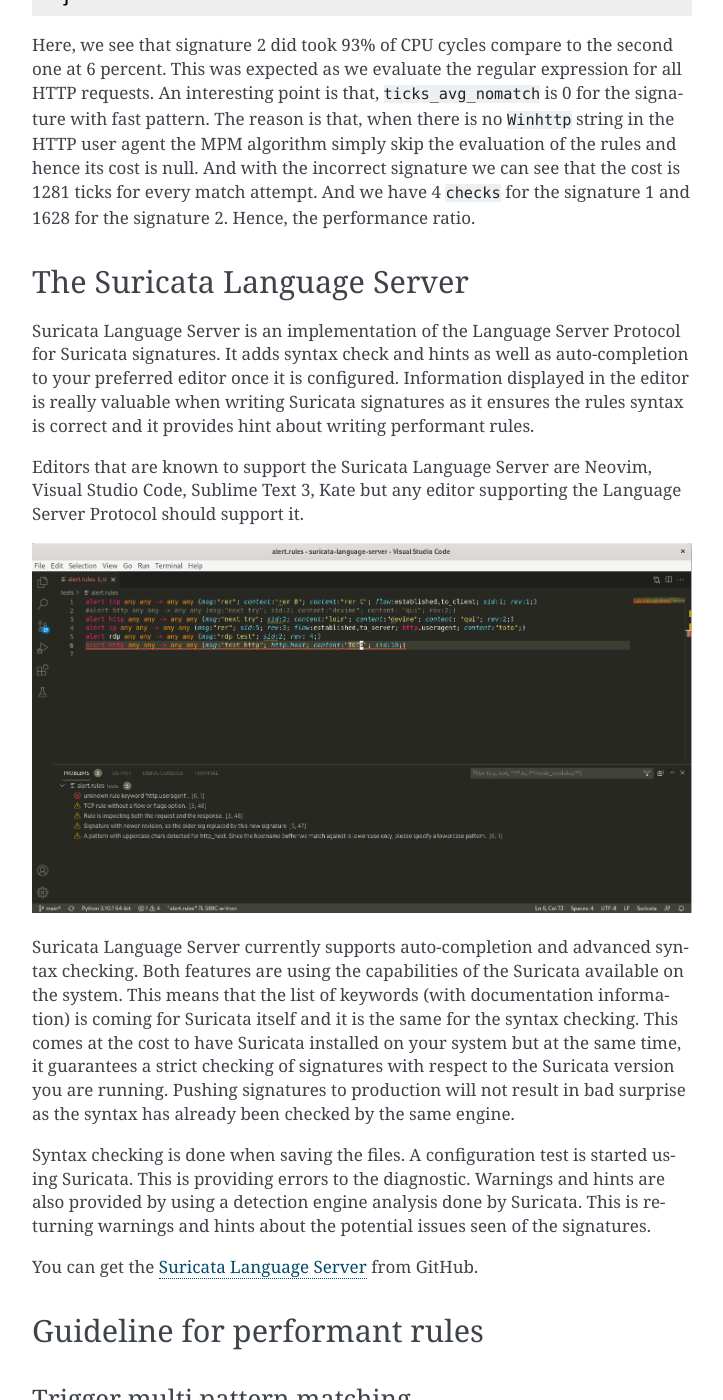
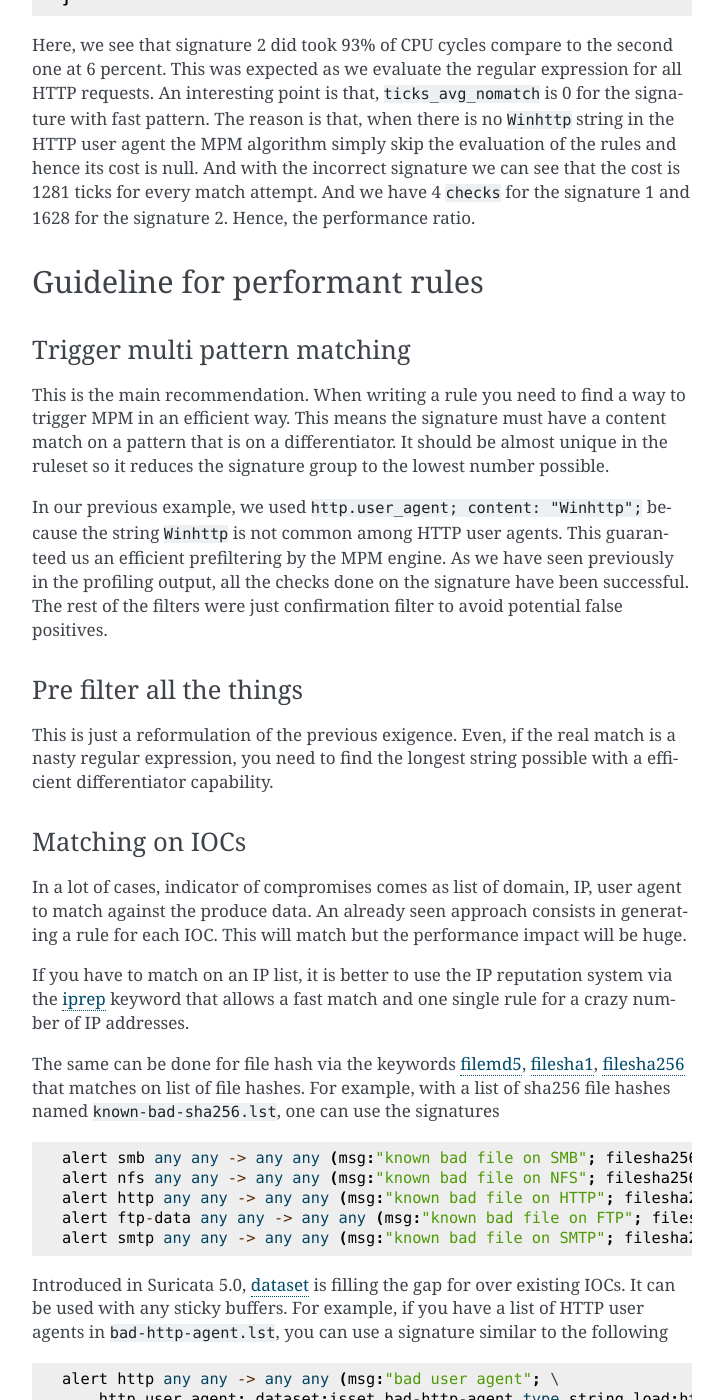
Before and after one commit to StamusNetworks/suricata-4-analysts, a Sphinx documentation site: the page built from source/write-performant-rules.rst, in a window 1280 px wide and 1400 px high, scrolled down 4858 px. Shown: the whole window, without its empty margins (388-1111 px from the left). Built offline with Sphinx 7.4.7, drawn with Linux system fonts in a browser that asks for light colours; some of the changed text lies outside the part shown.

Commit message:
Update the structure

```diff
--- a/source/index.rst
+++ b/source/index.rst
@@ -13,5 +13,7 @@
    12years
    suricata-as-ids
    write-performant-rules
+   tools
+   generic-hunting
    tls-threat-hunting
    about
--- a/source/write-performant-rules.rst
+++ b/source/write-performant-rules.rst
@@ -202,35 +202,6 @@
 we can see that the cost is 1281 ticks for every match attempt. And we have 4 ``checks`` for the signature 1 and
 1628 for the signature 2. Hence, the performance ratio.
 
-.. _suricata-ls:
-
-The Suricata Language Server
-============================
-
-Suricata Language Server is an implementation of the Language Server Protocol for Suricata signatures.
-It adds syntax check and hints as well as auto-completion to your preferred editor once it is configured.
-Information displayed in the editor is really valuable when writing Suricata signatures as it
-ensures the rules syntax is correct and it provides hint about writing performant rules.
-
-Editors that are known to support the Suricata Language Server are Neovim, Visual Studio Code,
-Sublime Text 3, Kate but any editor supporting the Language Server Protocol should support it.
-
-.. image:: img/vscode-sample.png
-
-Suricata Language Server currently supports auto-completion and advanced syntax checking. Both features are
-using the capabilities of the Suricata available on the system. This means that the list of keywords (with
-documentation information) is coming for Suricata itself and it is the same for the syntax checking. This
-comes at the cost to have Suricata installed on your system but at the same time, it guarantees a strict
-checking of signatures with respect to the Suricata version you are running. Pushing signatures to
-production will not result in bad surprise as the syntax has already been checked by the same engine.
-
-Syntax checking is done when saving the files. A configuration test is started using Suricata. This
-is providing errors to the diagnostic. Warnings and hints are also provided by using a
-detection engine analysis done by Suricata. This is returning warnings and hints about the potential
-issues seen of the signatures.
-
-You can get the `Suricata Language Server <https://github.com/StamusNetworks/suricata-language-server>`_ from GitHub.
-
 Guideline for performant rules
 ==============================
 
```
Also changed, not shown: source/generic-hunting.rst (added, +32 -0 lines), source/tls-threat-hunting.rst (+7 -0 lines), source/tools.rst (added, +47 -0 lines).
